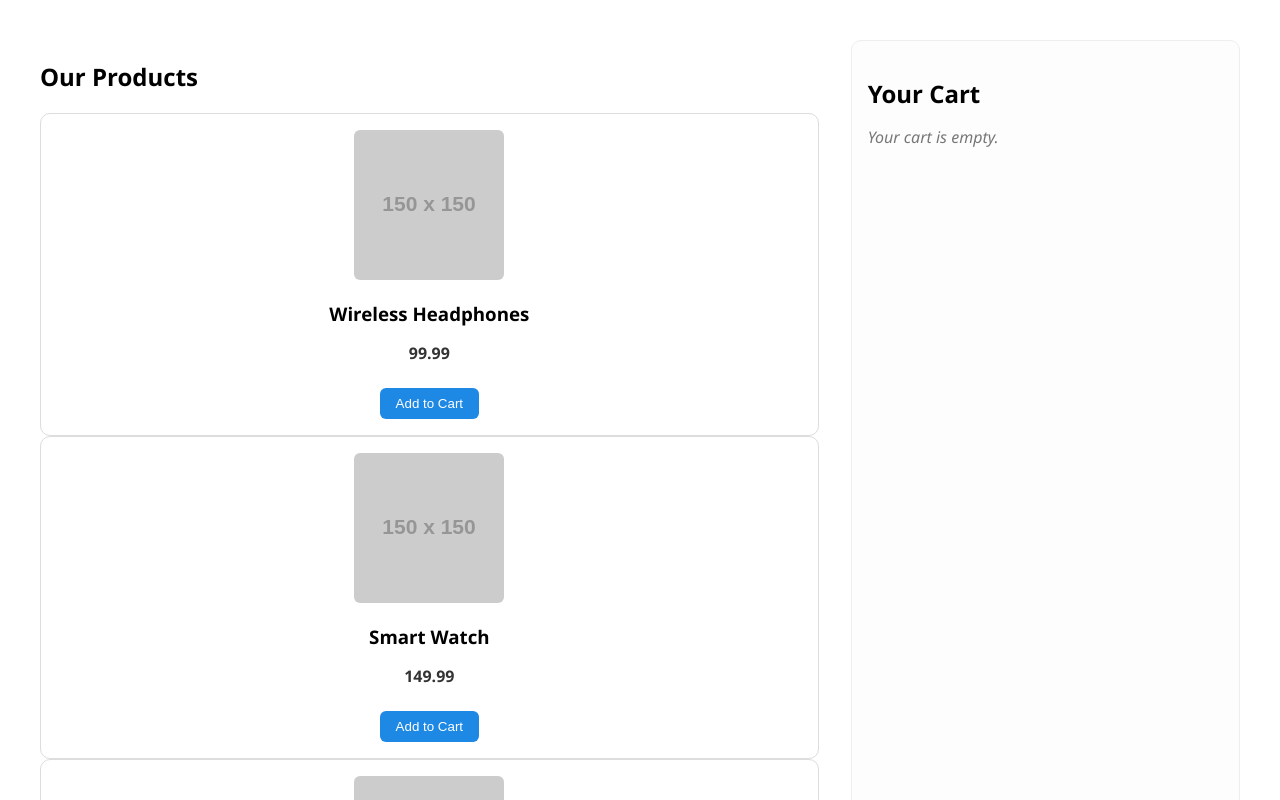
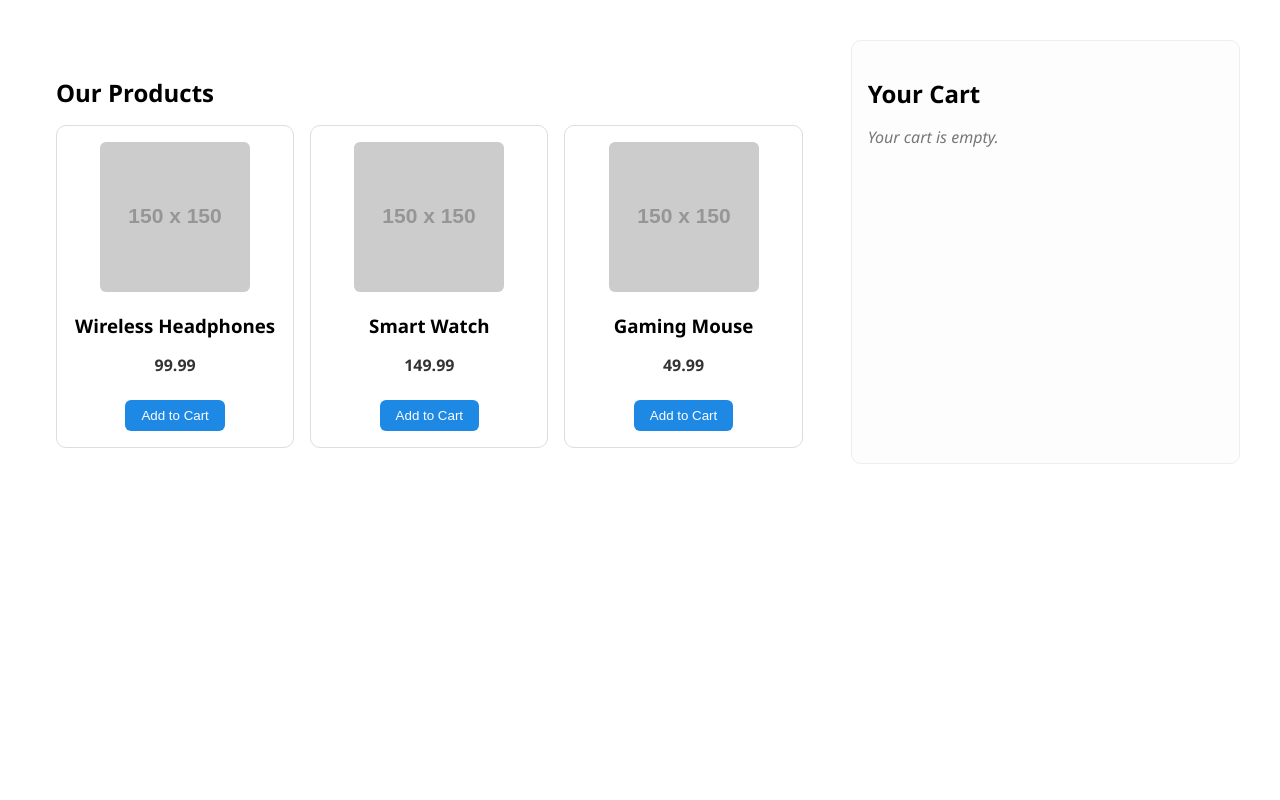
Before and after one commit to Espadv69/useContext-Intermediate, a React (Vite) app in the folder ShoppingCart-Context/: page / in a window 1280 px wide. Shown: the top 800 px of the page. Built offline with nearby package versions, Linux system fonts and the light colour scheme.

Commit message:
feat: add initial CSS styles for ProductList component

```diff
--- a/ShoppingCart-Context/src/components/ProductList/ProductList.css
+++ b/ShoppingCart-Context/src/components/ProductList/ProductList.css
@@ -0,0 +1,13 @@
+.product-list {
+  padding: 1rem;
+}
+
+.product-list h2 {
+  margin-bottom: 1rem;
+}
+
+.product-grid {
+  display: grid;
+  grid-template-columns: repeat(auto-fill, minmax(180px, 1fr));
+  gap: 1rem;
+}
```
